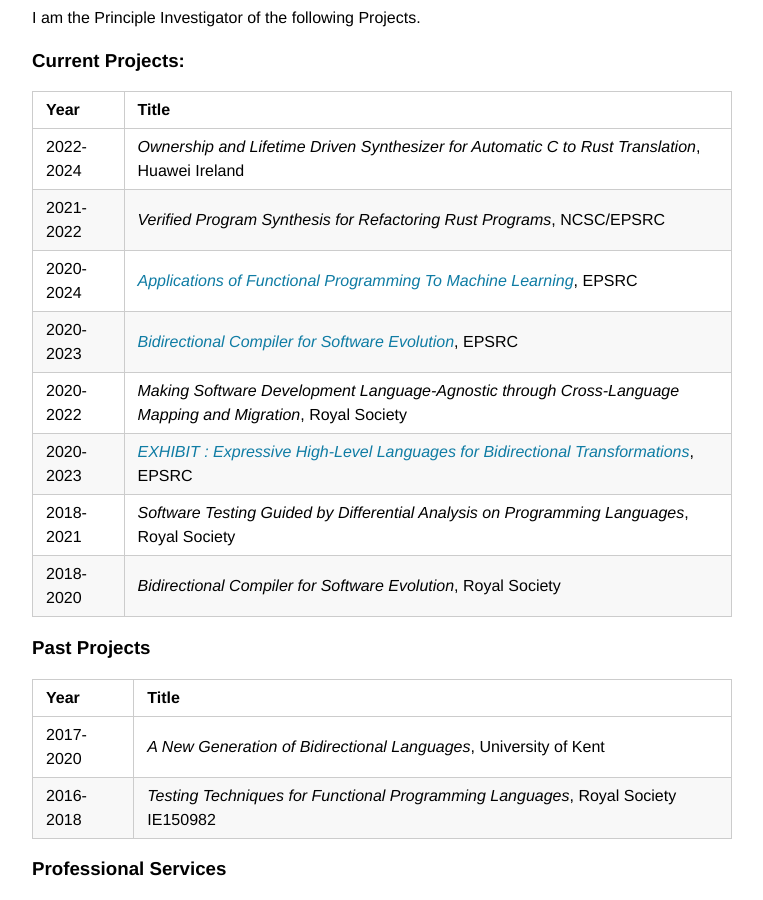
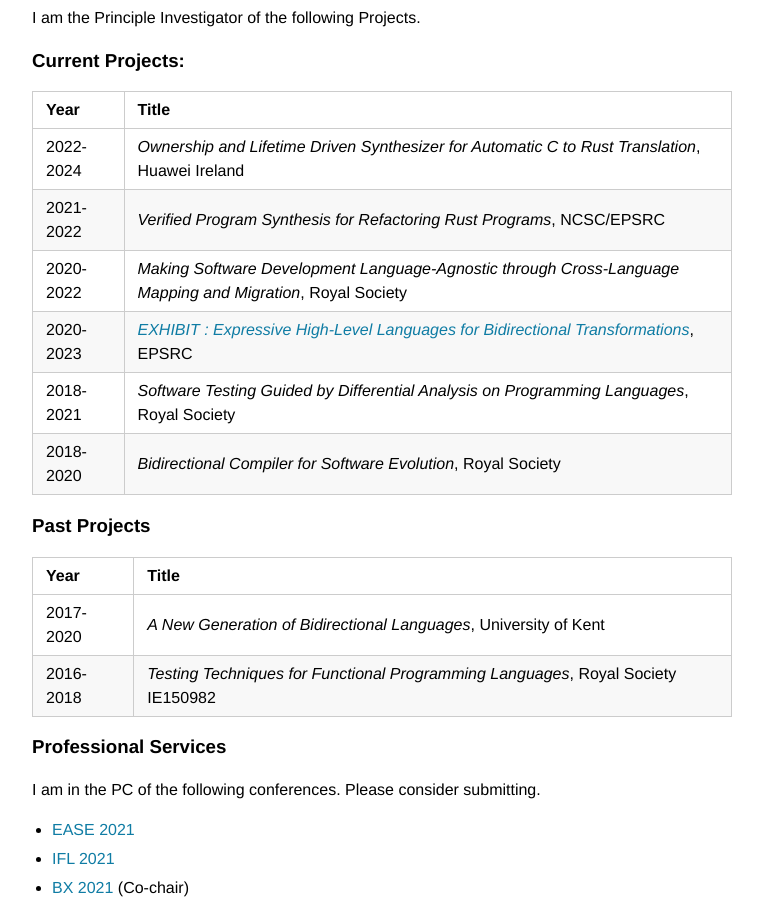
Before and after one commit to mengwangoxf/mengwangoxf.github.io, a Jekyll site: the page built from research.md, in a window 1280 px wide and 900 px high, scrolled down 322 px. Shown: the whole window, without its empty margins (258-1021 px from the left). Built offline with Jekyll 4.4.1, drawn with Linux system fonts in a browser that asks for light colours.

Commit message:
Update research.md

```diff
--- a/research.md
+++ b/research.md
@@ -14,8 +14,6 @@ Year | Title
 -----|-----------
 2022-2024 | *Ownership and Lifetime Driven Synthesizer for Automatic C to Rust Translation*, Huawei Ireland
 2021-2022 | *Verified Program Synthesis for Refactoring Rust Programs*, NCSC/EPSRC
-2020-2024 | [*Applications of Functional Programming To Machine Learning*](https://gtr.ukri.org/projects?ref=studentship-2326453#/tabOverview), EPSRC
-2020-2023 | [*Bidirectional Compiler for Software Evolution*](https://gtr.ukri.org/projects?ref=studentship-2268785), EPSRC
 2020-2022 | *Making Software Development Language-Agnostic through Cross-Language Mapping and Migration*, Royal Society
 2020-2023 | [*EXHIBIT : Expressive High-Level Languages for Bidirectional Transformations*](https://gow.epsrc.ukri.org/NGBOViewGrant.aspx?GrantRef=EP/T008911/1), EPSRC
 2018-2021 | *Software Testing Guided by Differential Analysis on Programming Languages*, Royal Society
```
